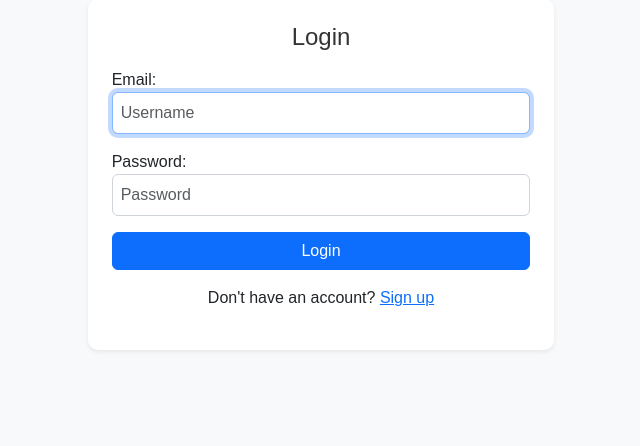
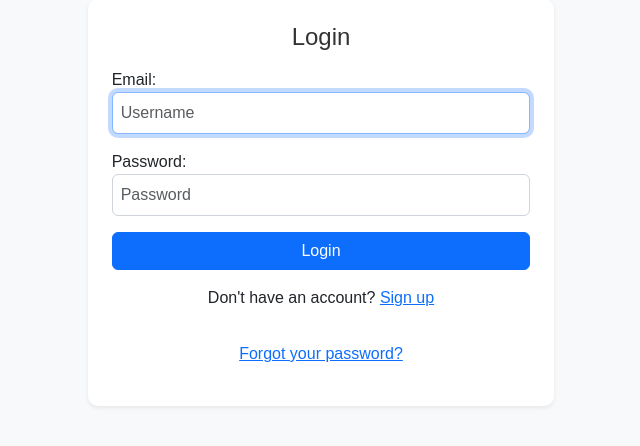
Before and after one commit to Mohammad-Malaabeh/InsightHub, a Django app: page /login/ in a window 1280 px wide. Shown: the part 115-561 px from the top of the page, without its empty margins (319-959 px from the left). Run offline with Django 5.2, Linux system fonts and the light colour scheme.

Commit message:
add reset passowrd link

```diff
--- a/core/templates/core/login.html
+++ b/core/templates/core/login.html
@@ -12,9 +12,9 @@
     <p class="text-center mt-3">
       Don't have an account? <a href="{% url 'signup' %}">Sign up</a>
     </p>
-    {% comment %} <p class="text-center mt-3">
+    <p class="text-center mt-3">
       <a href="{% url 'password_reset' %}">Forgot your password?</a>
-    </p> {% endcomment %}
+    </p>
   </div>
 </div>
 {% endblock %}
```
